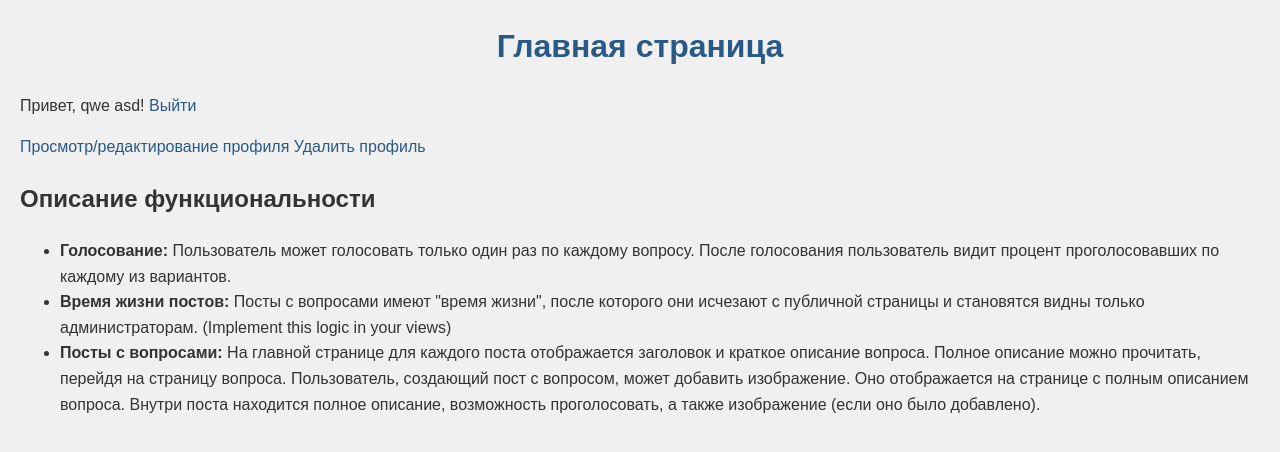
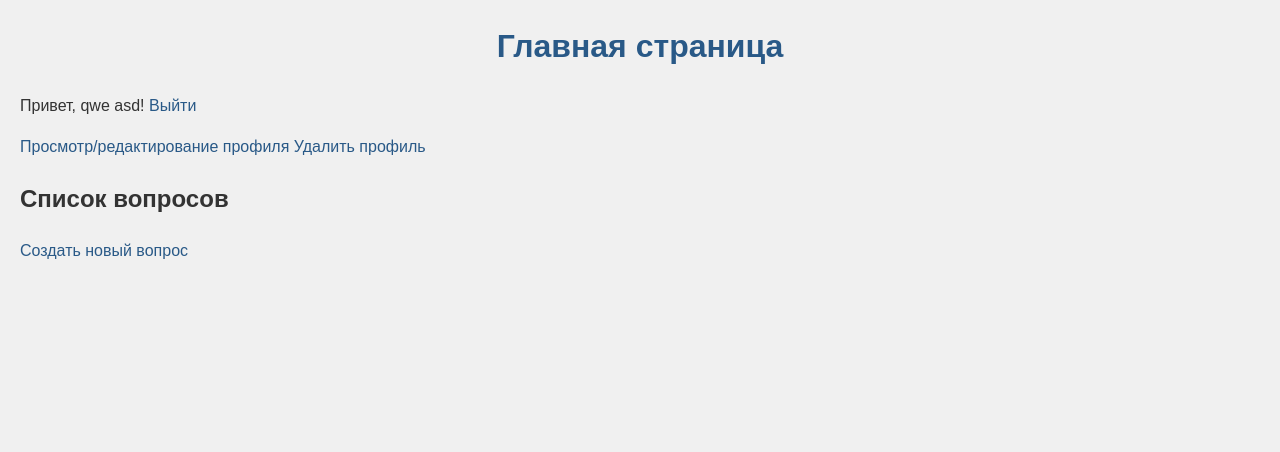
Before and after one commit to soffia1407/monolit-rkis, a Django app: page /authenticated_index/ in a window 1280 px wide. Shown: the top 452 px of the page. Run offline with Django 3.2, Linux system fonts and the light colour scheme; a user stored in the database is signed in.

Commit message:
fixed the path

```diff
--- a/mysite/polls/templates/polls/authenticated_index.html
+++ b/mysite/polls/templates/polls/authenticated_index.html
@@ -8,18 +8,15 @@
         <p>Привет, {{ user.get_full_name }}! <a href="{% url 'polls:logout' %}">Выйти</a></p>
         <a href="{% url 'polls:profile' user.id %}">Просмотр/редактирование профиля</a>
         <a href="{% url 'polls:delete_profile' %}">Удалить профиль</a>
-
-    {% else %}
-        <p>Пожалуйста, <a href="{% url 'polls:login' %}">войдите</a> или <a href="{% url 'polls:register' %}">зарегистрируйтесь</a>.</p>
     {% endif %}
 
-    {# Rest of your index page content (questions, etc.) #}
-    {# ... your existing code for displaying questions ... #}
+    <h2>Список вопросов</h2>
+    <ul>
+        {% for question in questions %}
+          <li><a href="{% url 'polls:detail' question.id %}">{{ question.title }}</a></li>
+        {% endfor %}
+    </ul>
 
-    <h2>Описание функциональности</h2>
-    <ul>
-        <li><strong>Голосование:</strong> Пользователь может голосовать только один раз по каждому вопросу. После голосования пользователь видит процент проголосовавших по каждому из вариантов.</li>
-        <li><strong>Время жизни постов:</strong> Посты с вопросами имеют "время жизни", после которого они исчезают с публичной страницы и становятся видны только администраторам. (Implement this logic in your views)</li>
-        <li><strong>Посты с вопросами:</strong> На главной странице для каждого поста отображается заголовок и краткое описание вопроса. Полное описание можно прочитать, перейдя на страницу вопроса. Пользователь, создающий пост с вопросом, может добавить изображение. Оно отображается на странице с полным описанием вопроса. Внутри поста находится полное описание, возможность проголосовать, а также изображение (если оно было добавлено).</li>
-    </ul>
+    <a href="{% url 'polls:create_question' %}">Создать новый вопрос</a>
+
 {% endblock %}
--- a/mysite/polls/templates/polls/create_question.html
+++ b/mysite/polls/templates/polls/create_question.html
@@ -1,4 +1,4 @@
-{% extends 'base.html' %}
+{% extends 'polls/base.html' %}
 {% load static %}
 {% load messages %}
 
```
Also changed, not shown: mysite/db.sqlite3.
